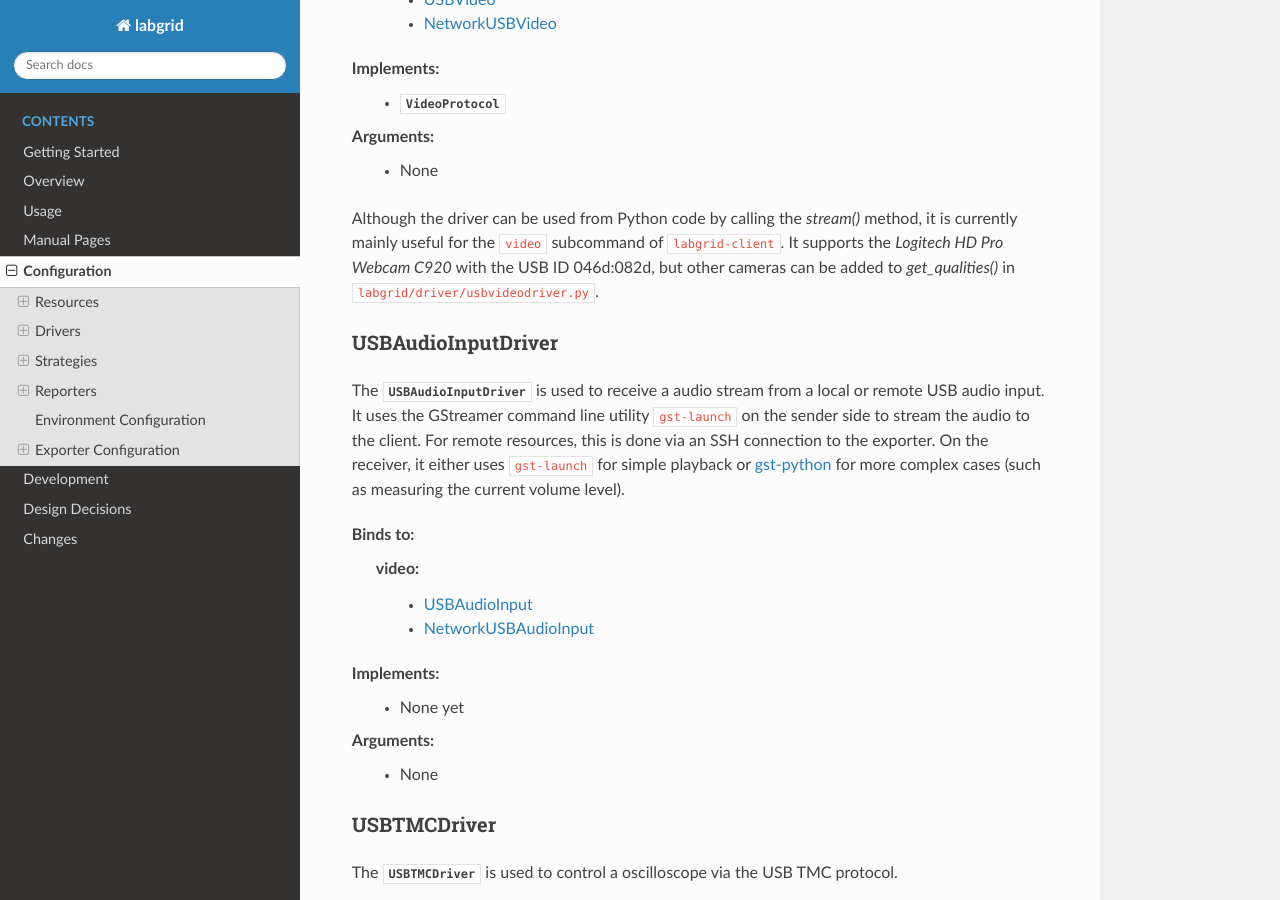
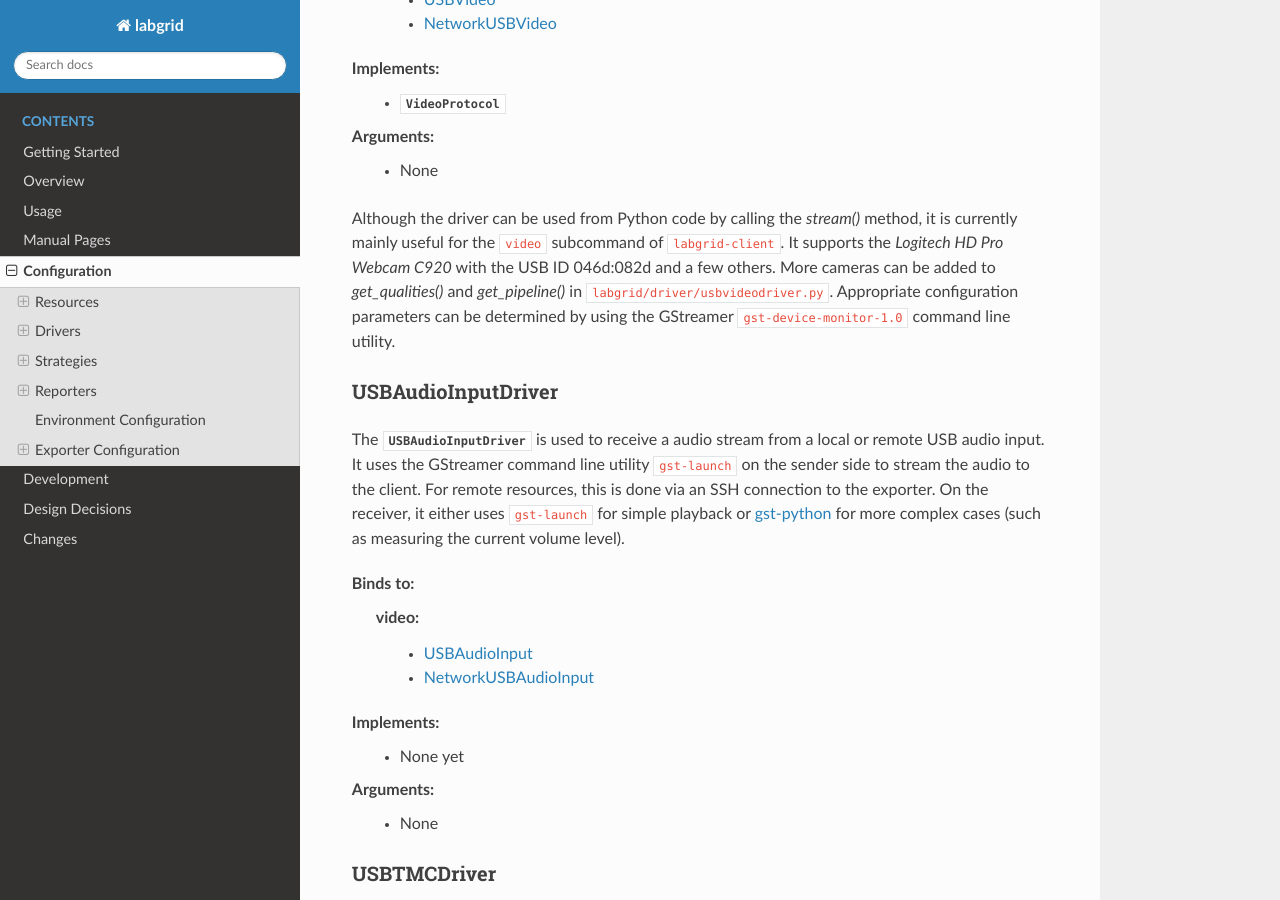
Before and after one commit to labgrid-project/labgrid, a Sphinx documentation site: the page built from doc/configuration.rst, in a window 1280 px wide and 900 px high, scrolled down 47690 px. Built offline with Sphinx 7.4.7 and the Read the Docs theme 2.0.0, drawn with Linux system fonts in a browser that asks for light colours; pages that are not in the unit, such as notebooks, are missing from menus.

Commit message:
doc/configuration: update description of USBVideoDriver
Updates the description to match the current situation. Also give a
little hint on how to gain values for new cameras.

Signed-off-by: Enrico Joerns <ejo@pengutronix.de>

```diff
--- a/doc/configuration.rst
+++ b/doc/configuration.rst
@@ -2239,9 +2239,12 @@ Arguments:
 Although the driver can be used from Python code by calling the `stream()`
 method, it is currently mainly useful for the ``video`` subcommand of
 ``labgrid-client``.
-It supports the `Logitech HD Pro Webcam C920` with the USB ID 046d:082d, but
-other cameras can be added to `get_qualities()` in
+It supports the `Logitech HD Pro Webcam C920` with the USB ID 046d:082d and a
+few others.
+More cameras can be added to `get_qualities()` and `get_pipeline()` in
 ``labgrid/driver/usbvideodriver.py``.
+Appropriate configuration parameters can be determined by using the GStreamer
+``gst-device-monitor-1.0`` command line utility.
 
 USBAudioInputDriver
 ~~~~~~~~~~~~~~~~~~~
```
